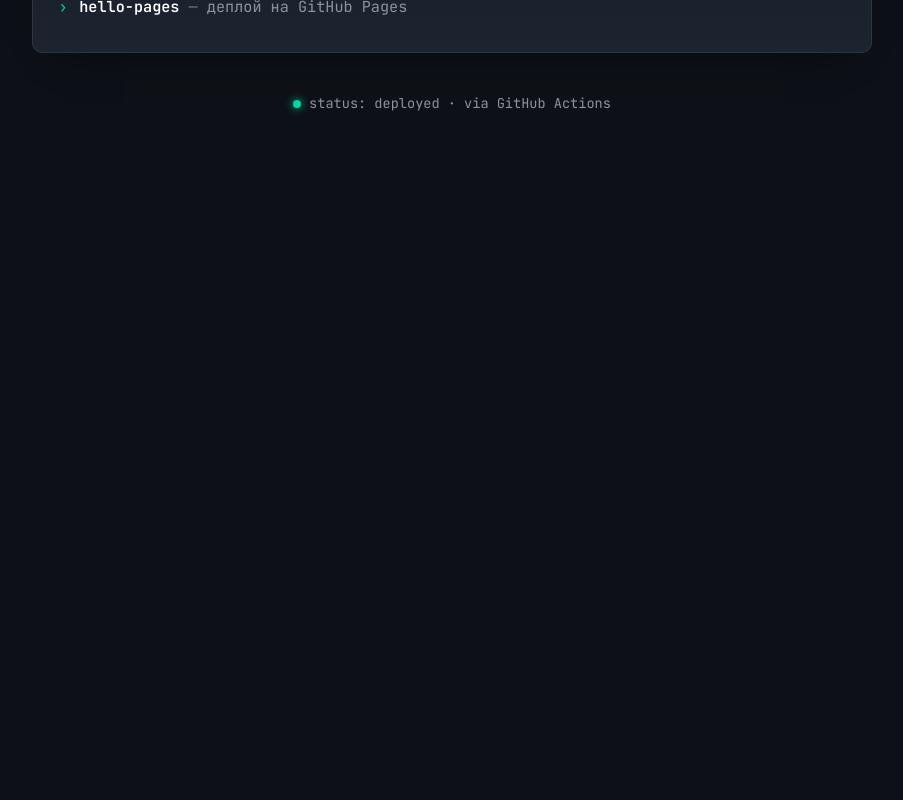
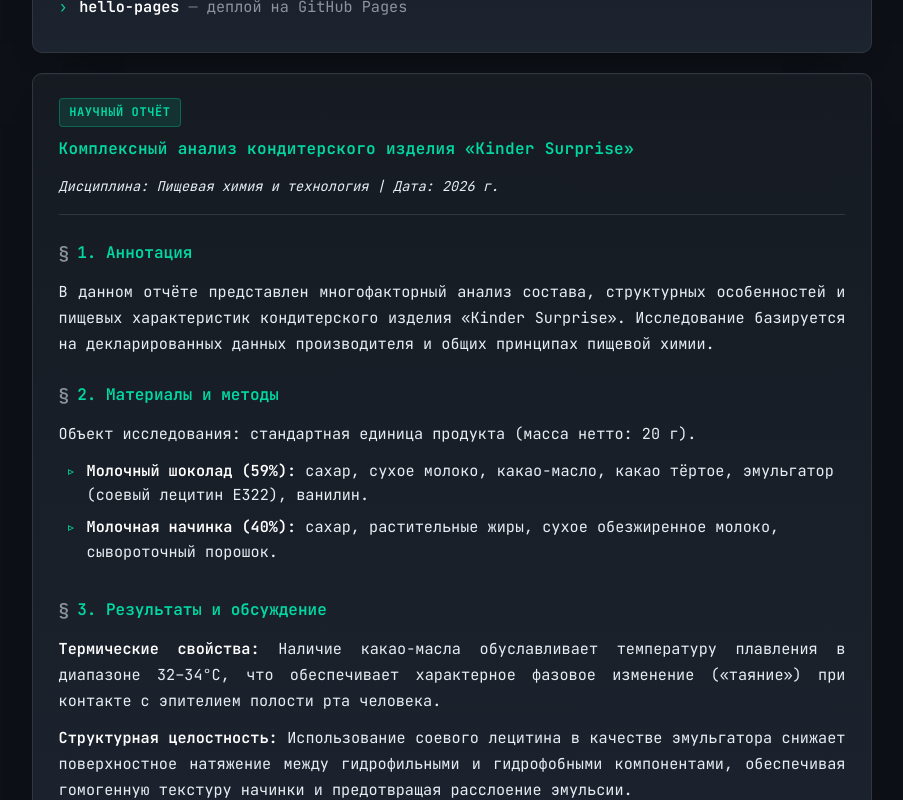
Before and after one commit to Anya3908/Kinderr, a React (Vite) app: page / in a window 1280 px wide. Shown: the part 560-1360 px from the top of the page, without its empty margins (188-1091 px from the left). Before the commit the page ends 800 px from the top, so only its background shows below. Built offline with nearby package versions, Linux system fonts and the light colour scheme.

Commit message:
Добавлен научный анализ Kinder и улучшены стили карточек

```diff
--- a/src/App.tsx
+++ b/src/App.tsx
@@ -1,6 +1,7 @@
 import { Header } from './components/Header'
 import { About } from './components/About'
 import { Projects } from './components/Projects'
+import { KinderScience } from './components/KinderScience'
 
 export default function App() {
   return (
@@ -9,6 +10,7 @@
       <main className="main">
         <About />
         <Projects />
+        <KinderScience />
       </main>
       <footer className="footer">
         <span className="dot" aria-hidden="true" />
--- /dev/null
+++ b/src/components/KinderScience.css
@@ -0,0 +1,93 @@
+.kinder-science {
+  border-left: 3px solid var(--accent);
+  background: linear-gradient(180deg, rgba(22, 27, 34, 0.95), rgba(28, 36, 48, 0.95));
+}
+
+.science-header {
+  border-bottom: 1px solid var(--border);
+  padding-bottom: 1rem;
+  margin-bottom: 1.5rem;
+}
+
+.science-tag {
+  display: inline-block;
+  background: var(--accent-soft);
+  color: var(--accent);
+  font-size: 0.75rem;
+  font-weight: 700;
+  padding: 0.25rem 0.6rem;
+  border-radius: 4px;
+  letter-spacing: 0.05em;
+  margin-bottom: 0.75rem;
+  border: 1px solid rgba(0, 217, 163, 0.3);
+}
+
+.science-header h2 {
+  font-size: 1.35rem;
+  color: var(--text);
+  margin-bottom: 0.5rem;
+  line-height: 1.3;
+}
+
+.science-meta {
+  color: var(--muted);
+  font-size: 0.85rem;
+  font-style: italic;
+}
+
+.science-content {
+  display: flex;
+  flex-direction: column;
+  gap: 1.5rem;
+}
+
+.science-section h3 {
+  font-size: 1rem;
+  color: var(--accent);
+  margin-bottom: 0.75rem;
+  font-weight: 600;
+  display: flex;
+  align-items: center;
+  gap: 0.5rem;
+}
+
+.science-section h3::before {
+  content: "§";
+  color: var(--muted);
+  font-size: 1.1rem;
+}
+
+.science-section p {
+  color: var(--text);
+  font-size: 0.95rem;
+  line-height: 1.7;
+  margin-bottom: 0.75rem;
+  text-align: justify; /* Выравнивание по ширине как в научных статьях */
+}
+
+.science-list {
+  list-style: none;
+  padding-left: 0.5rem;
+  margin-top: 0.5rem;
+}
+
+.science-list li {
+  position: relative;
+  padding-left: 1.25rem;
+  margin-bottom: 0.5rem;
+  color: var(--text);
+  font-size: 0.95rem;
+  line-height: 1.6;
+}
+
+.science-list li::before {
+  content: "▹";
+  position: absolute;
+  left: 0;
+  color: var(--accent);
+}
+
+.science-list strong {
+  color: #fff;
+  font-weight: 600;
+}
--- /dev/null
+++ b/src/components/KinderScience.tsx
@@ -0,0 +1,56 @@
+import './KinderScience.css';
+
+export function KinderScience() {
+  return (
+    <section className="card kinder-science">
+      <header className="science-header">
+        <span className="science-tag">НАУЧНЫЙ ОТЧЁТ</span>
+        <h2>Комплексный анализ кондитерского изделия «Kinder Surprise»</h2>
+        <p className="science-meta">Дисциплина: Пищевая химия и технология | Дата: 2026 г.</p>
+      </header>
+
+      <div className="science-content">
+        <div className="science-section">
+          <h3>1. Аннотация</h3>
+          <p>
+            В данном отчёте представлен многофакторный анализ состава, структурных особенностей
+            и пищевых характеристик кондитерского изделия «Kinder Surprise». Исследование базируется
+            на декларированных данных производителя и общих принципах пищевой химии.
+          </p>
+        </div>
+
+        <div className="science-section">
+          <h3>2. Материалы и методы</h3>
+          <p>Объект исследования: стандартная единица продукта (масса нетто: 20 г).</p>
+          <ul className="science-list">
+            <li><strong>Молочный шоколад (59%):</strong> сахар, сухое молоко, какао-масло, какао тёртое, эмульгатор (соевый лецитин E322), ванилин.</li>
+            <li><strong>Молочная начинка (40%):</strong> сахар, растительные жиры, сухое обезжиренное молоко, сывороточный порошок.</li>
+          </ul>
+        </div>
+
+        <div className="science-section">
+          <h3>3. Результаты и обсуждение</h3>
+          <p>
+            <strong>Термические свойства:</strong> Наличие какао-масла обуславливает температуру плавления
+            в диапазоне 32–34°C, что обеспечивает характерное фазовое изменение («таяние») при контакте
+            с эпителием полости рта человека.
+          </p>
+          <p>
+            <strong>Структурная целостность:</strong> Использование соевого лецитина в качестве
+            эмульгатора снижает поверхностное натяжение между гидрофильными и гидрофобными компонентами,
+            обеспечивая гомогенную текстуру начинки и предотвращая расслоение эмульсии.
+          </p>
+        </div>
+
+        <div className="science-section">
+          <h3>4. Заключение</h3>
+          <p>
+            Продукт демонстрирует сбалансированную реологию и стабильность, достигнутую за счет
+            применения современных пищевых добавок. С научной точки зрения, изделие является классическим
+            примером многокомпонентной кондитерской системы с контролируемым высвобождением вкусовых веществ.
+          </p>
+        </div>
+      </div>
+    </section>
+  );
+}
--- a/src/index.css
+++ b/src/index.css
@@ -199,3 +199,16 @@
 @media (prefers-reduced-motion: reduce) {
   .caret, .dot { animation: none; }
 }
+/* Добавьте в конец src/index.css */
+.card {
+  transition: transform 0.25s cubic-bezier(0.4, 0, 0.2, 1),
+              box-shadow 0.25s cubic-bezier(0.4, 0, 0.2, 1),
+              border-color 0.25s ease;
+}
+
+.card:hover {
+  transform: translateY(-3px);
+  border-color: var(--accent);
+  box-shadow: 0 1px 0 rgba(255, 255, 255, 0.02) inset,
+              0 25px 50px -30px rgba(0, 217, 163, 0.15);
+}
```
